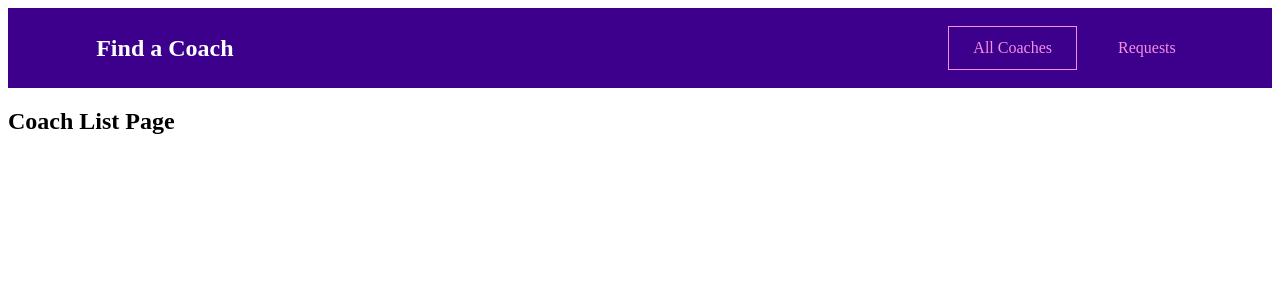
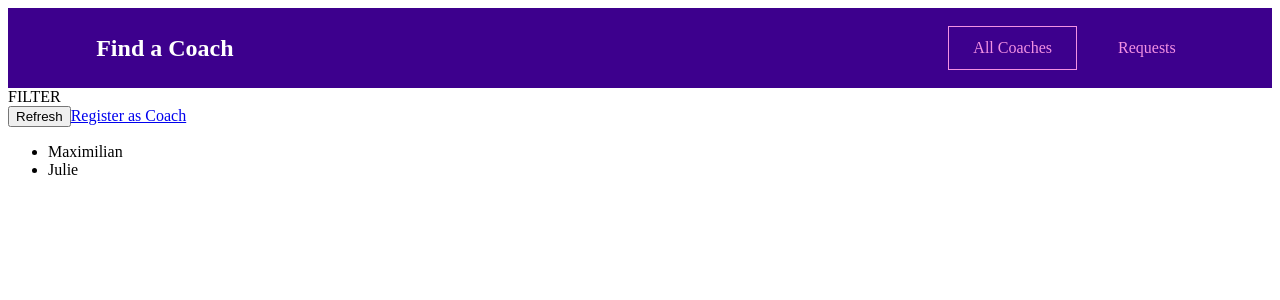
Before and after one commit to Trung-Hieu-Dev/vue-api-coach-management-app, a Vue app: page /coaches in a window 1280 px wide. Shown: the top 300 px of the page. Built offline with nearby package versions, Linux system fonts and the light colour scheme.

Commit message:
CoachesList accessing to store to get data

```diff
--- a/src/main.js
+++ b/src/main.js
@@ -1,11 +1,13 @@
 import { createApp } from 'vue';
 
 import router from './router';
+import store from './store/index';
 
 import App from './App.vue';
 
 const app = createApp(App);
 
 app.use(router);
+app.use(store);
 
 app.mount('#app');
--- a/src/pages/coaches/CoachDetail.vue
+++ b/src/pages/coaches/CoachDetail.vue
@@ -1,3 +1,5 @@
 <template>
   <h2>Coach Detail Page</h2>
+  <router-view></router-view>
+  <router-link to="/coaches/c1/contact">Contact</router-link>
 </template>
--- a/src/pages/coaches/CoachesList.vue
+++ b/src/pages/coaches/CoachesList.vue
@@ -1,3 +1,28 @@
 <template>
-  <h2>Coach List Page</h2>
+  <section>FILTER</section>
+  <section>
+    <div class="controls">
+      <button>Refresh</button>
+      <router-link to="/register">Register as Coach</router-link>
+    </div>
+    <ul v-if="hasCoaches">
+      <li v-for="coach in filteredCoaches" :key="coach.id">
+        {{ coach.firstName }}
+      </li>
+    </ul>
+    <h3 v-else>No coach found!</h3>
+  </section>
 </template>
+
+<script>
+export default {
+  computed: {
+    filteredCoaches() {
+      return this.$store.getters['coaches/coaches']; //get data from vuex store
+    },
+    hasCoaches() {
+      return this.$store.getters['coaches/hasCoaches'];
+    },
+  },
+};
+</script>
--- /dev/null
+++ b/src/store/index.js
@@ -0,0 +1,11 @@
+import { createStore } from 'vuex';
+
+import coachesModule from './modules/coaches/index';
+
+const store = createStore({
+  modules: {
+    coaches: coachesModule,
+  },
+});
+
+export default store;
--- /dev/null
+++ b/src/store/modules/coaches/actions.js
@@ -0,0 +1 @@
+export default {};
--- /dev/null
+++ b/src/store/modules/coaches/getters.js
@@ -0,0 +1,8 @@
+export default {
+  coaches(state) {
+    return state.coaches;
+  },
+  hasCoaches(state) {
+    return state.coaches && state.coaches.length > 0;
+  },
+};
--- /dev/null
+++ b/src/store/modules/coaches/index.js
@@ -0,0 +1,34 @@
+import mutations from './mutations';
+import actions from './actions';
+import getters from './getters';
+
+export default {
+  namespaced: true,
+  state() {
+    return {
+      coaches: [
+        {
+          id: 'c1',
+          firstName: 'Maximilian',
+          lastName: 'Schwarzmüller',
+          areas: ['frontend', 'backend', 'career'],
+          description:
+            "I'm Maximilian and I've worked as a freelance web developer for years. Let me help you become a developer as well!",
+          hourlyRate: 30,
+        },
+        {
+          id: 'c2',
+          firstName: 'Julie',
+          lastName: 'Jones',
+          areas: ['frontend', 'career'],
+          description:
+            'I am Julie and as a senior developer in a big tech company, I can help you get your first job or progress in your current role.',
+          hourlyRate: 30,
+        },
+      ],
+    };
+  },
+  mutations,
+  actions,
+  getters,
+};
--- /dev/null
+++ b/src/store/modules/coaches/mutations.js
@@ -0,0 +1 @@
+export default {};
```
